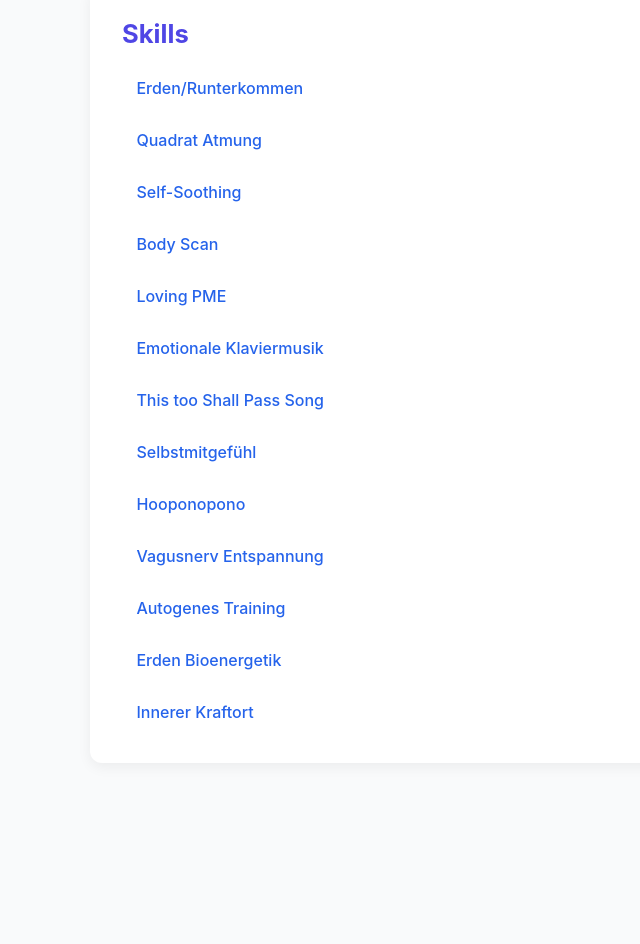
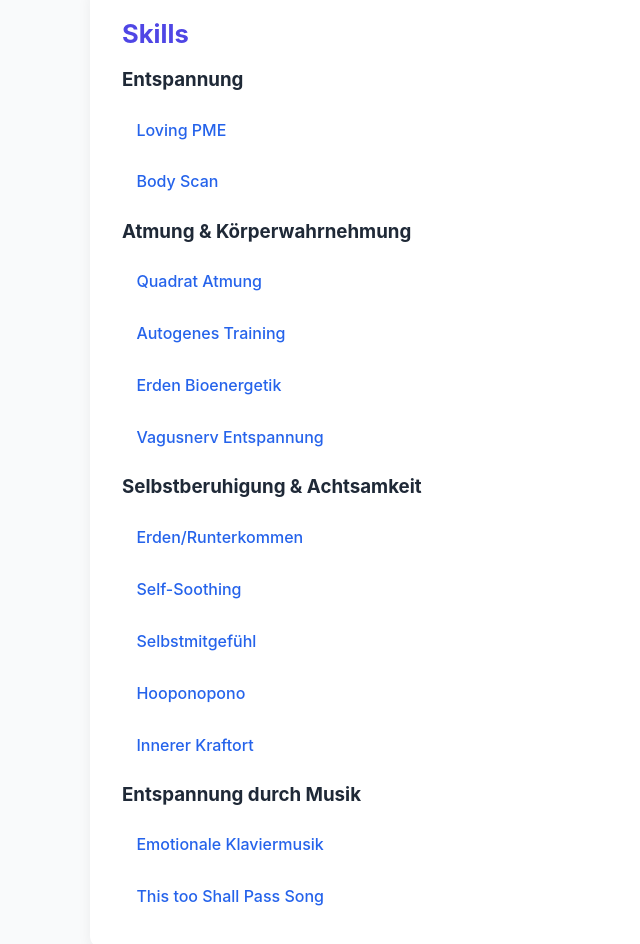
Before and after one commit to BenutzerEinsZweiDrei/helping, a plain HTML site: page index.html in a window 1280 px wide. Shown: the part 300-1244 px from the top of the page, without its empty margins (0-640 px from the left). Before the commit the page ends 1103 px from the top, so only its background shows below. Drawn offline with Linux system fonts and the light colour scheme.

Commit message:
Update index.html

```diff
--- a/index.html
+++ b/index.html
@@ -99,21 +99,36 @@
     </section>
     <section class="skills">
        <h2>Skills</h2>
+
+<h3>Entspannung</h3>
 <ul>
-        <li><a href="https://youtu.be/MR72jSUIQHk?si=lzIXPT-HpicDFPIC">Erden/Runterkommen</a></li>
-        <li><a href="https://youtu.be/GK8nveXesvA?si=w2KZ4kyilbKnw3UI">Quadrat Atmung</a></li>
-        <li><a href="https://youtube.com/shorts/qhHkvZO8ZRU?feature=share">Self-Soothing</a></li>
+  <li><a href="https://telegra.ph/Loving-PME-08-10">Loving PME</a></li>
 <li><a href="https://youtu.be/aIC-Io441v4">Body Scan</a></li>
-        <li><a href="https://telegra.ph/Loving-PME-08-10">Loving PME</a></li>
-        <li><a href="https://youtu.be/x7QJVLrGZOo?si=M5ZiZa8EzvYm_9Ca">Emotionale Klaviermusik</a></li>
-        <li><a href="https://youtu.be/6QmltJacAKE">This too Shall Pass Song</a></li>
+</ul>
+
+<h3>Atmung & Körperwahrnehmung</h3>
+<ul>
+  <li><a href="https://youtu.be/GK8nveXesvA">Quadrat Atmung</a></li>
+  <li><a href="https://streamable.com/vaugxd" target="_blank">Autogenes Training</a></li>
+  <li><a href="https://streamable.com/tbcz8q" target="_blank">Erden Bioenergetik</a></li>
+  <li><a href="https://streamable.com/hqrj6h" target="_blank">Vagusnerv Entspannung</a></li>
+</ul>
+
+<h3>Selbstberuhigung & Achtsamkeit</h3>
+<ul>
+  <li><a href="https://youtu.be/MR72jSUIQHk">Erden/Runterkommen</a></li>
+  <li><a href="https://youtube.com/shorts/qhHkvZO8ZRU">Self-Soothing</a></li>
   <li><a href="https://telegra.ph/3-steps-Selbstmitgef%C3%BChl-08-10">Selbstmitgefühl</a></li>
   <li><a href="https://telegra.ph/Hooponopono-08-10">Hooponopono</a></li>
-        <li><a href="https://streamable.com/hqrj6h" target="_blank">Vagusnerv Entspannung</a></li>
-        <li><a href="https://streamable.com/vaugxd" target="_blank">Autogenes Training</a></li>
-        <li><a href="https://streamable.com/tbcz8q" target="_blank">Erden Bioenergetik</a></li>
   <li><a href="https://youtu.be/0AMQRNBMeG0" target="_blank">Innerer Kraftort</a></li>
 </ul>
+
+<h3>Entspannung durch Musik</h3>
+<ul>
+  <li><a href="https://youtu.be/x7QJVLrGZOo">Emotionale Klaviermusik</a></li>
+  <li><a href="https://youtu.be/6QmltJacAKE">This too Shall Pass Song</a></li>
+</ul>
+
     </section>
   </main>
 </body>
```
Lines whose indentation alone changed are shown as unchanged.
